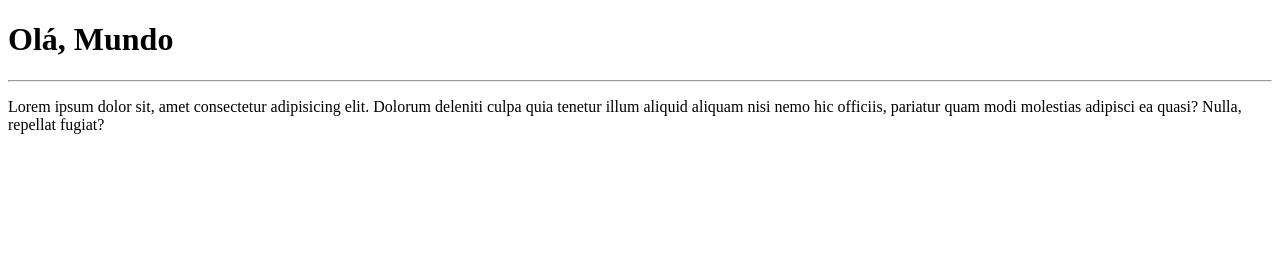
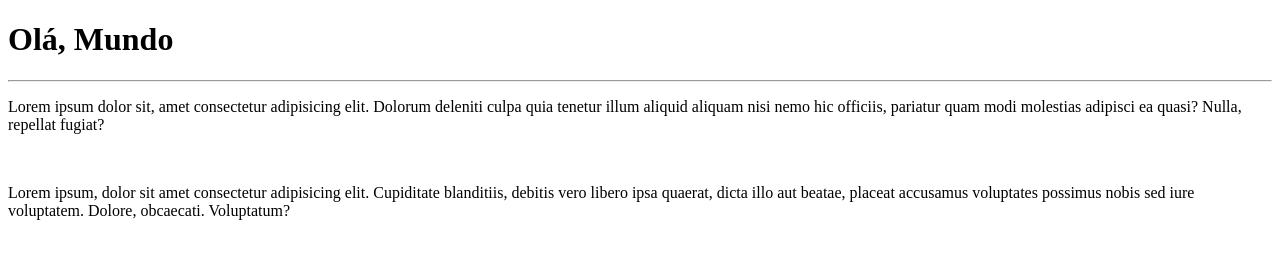
Before and after one commit to EduardoTosta/Ola-Mundo, a plain HTML site: page site-exemplo/index.html in a window 1280 px wide. Drawn offline with Linux system fonts and the light colour scheme.

Commit message:
adcionei um paragrafo

```diff
--- a/site-exemplo/index.html
+++ b/site-exemplo/index.html
@@ -9,5 +9,7 @@
     <h1>Olá, Mundo</h1>
     <hr>
     <p>Lorem ipsum dolor sit, amet consectetur adipisicing elit. Dolorum deleniti culpa quia tenetur illum aliquid aliquam nisi nemo hic officiis, pariatur quam modi molestias adipisci ea quasi? Nulla, repellat fugiat?</p>
+    <br/>
+    <p>Lorem ipsum, dolor sit amet consectetur adipisicing elit. Cupiditate blanditiis, debitis vero libero ipsa quaerat, dicta illo aut beatae, placeat accusamus voluptates possimus nobis sed iure voluptatem. Dolore, obcaecati. Voluptatum?</p>
 </body>
 </html>
```
